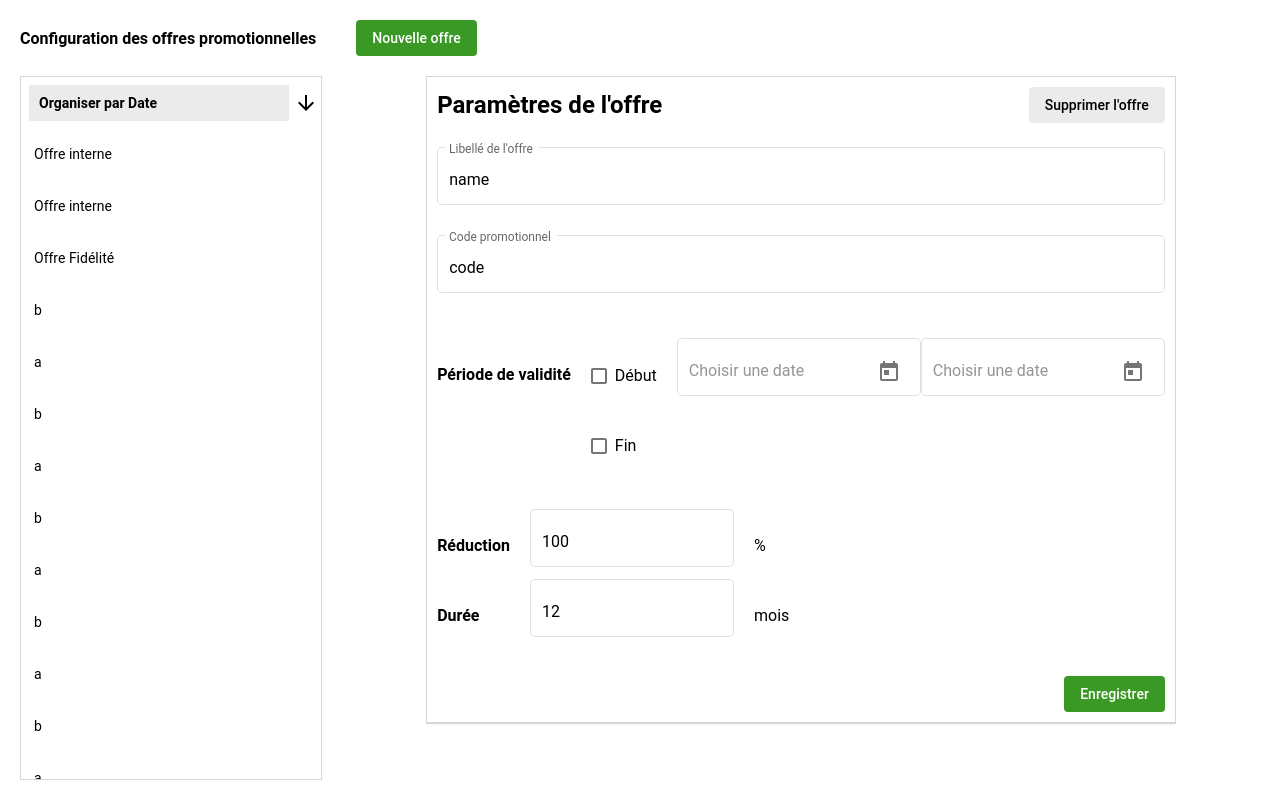
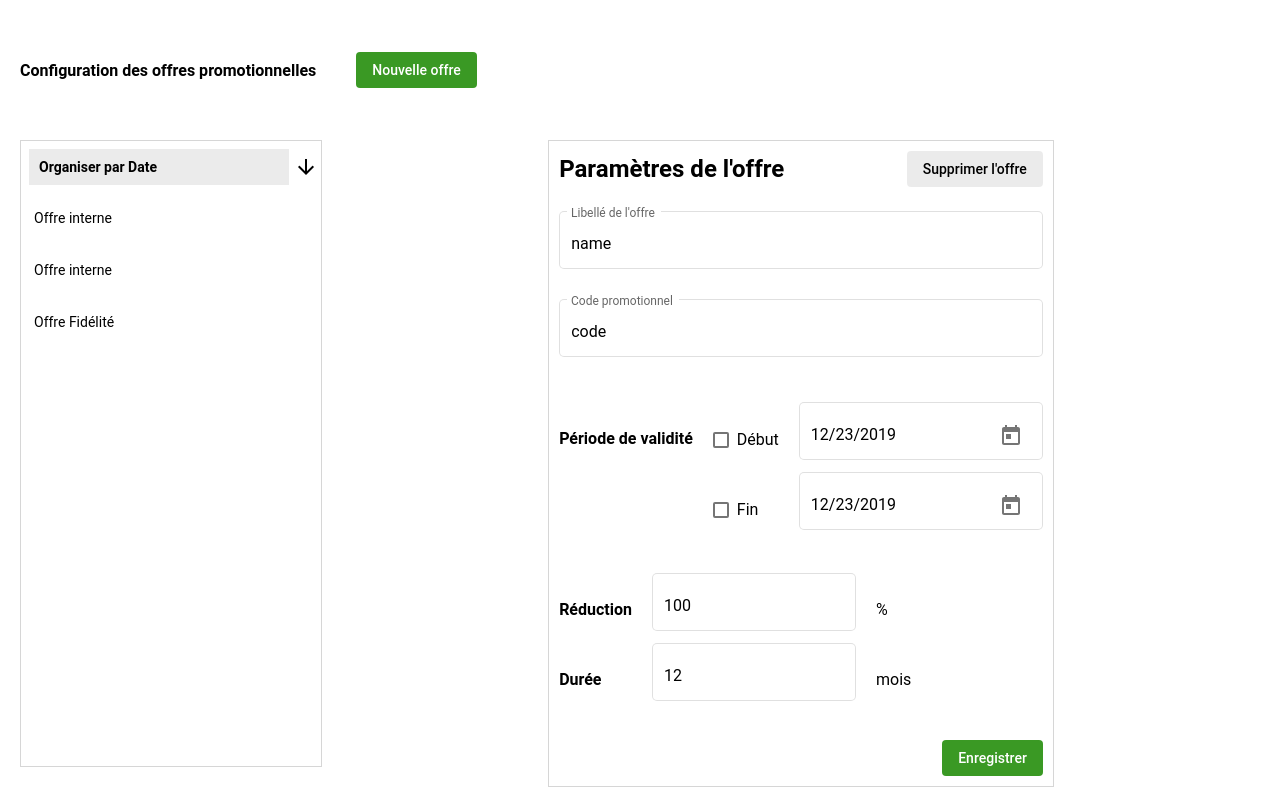
Before and after one commit to emilletpharma/Coupon, an Angular app: page / in a window 1280 px wide. Built offline with nearby package versions, Linux system fonts and the light colour scheme.

Commit message:
2 files modified

```diff
--- a/src/app/form-field-overview-example.html
+++ b/src/app/form-field-overview-example.html
@@ -35,7 +35,7 @@
 				</div>
 
 				<form [formGroup]="formGroup" class="vertical">
-					<mat-form-field appearance="outline" *ngFor="let identity of item.identityItemList">
+					<mat-form-field appearance="outline" *ngFor="let identity of (item$ | async)?.identityItemList">
 						<mat-label>{{identity.hint}}</mat-label>
 						<input [formControlName]="identity.type"  matInput>
 					</mat-form-field>
@@ -46,41 +46,48 @@
 
 				<div class="horizontal">
 					<div class="vertical">
-						<div *ngFor="let validity of item.validityItemList" class="bold right-space cell">
+						<div *ngFor="let validity of (item$ | async)?.validityItemList" class="bold right-space cell">
 							{{validity.title}}
 						</div>
 					</div>
 
 					<div class="vertical">
-						<mat-checkbox *ngFor="let validity of item.validityItemList" class="right-space cell">
+						<mat-checkbox *ngFor="let validity of (item$ | async)?.validityItemList"
+							class="right-space cell">
 							{{validity.subtitle}}</mat-checkbox>
 					</div>
 
-					<div class="vertical">
-						<form [formGroup]="formGroup">
-							<mat-form-field *ngFor="let validity of item.validityItemList" appearance="outline"
-								class="cell">
-								<input matInput [matDatepicker]="picker" placeholder={{validity.hint}}>
-								<mat-datepicker-toggle matSuffix [for]="picker"></mat-datepicker-toggle>
-								<mat-datepicker #picker></mat-datepicker>
-							</mat-form-field>
-						</form>
-					</div>
+
+					<form [formGroup]="formGroup" class="vertical">
+						<mat-form-field *ngFor="let validity of (item$ | async)?.validityItemList" appearance="outline"
+							class="cell">
+							<input matInput
+              [min]="validity.type === 'toDate' && (coupon$ | async)?.fromDate ? (coupon$ | async).fromDate : null"
+              [max]="validity.type === 'fromDate' && (coupon$ | async)?.toDate ? (coupon$ | async).toDate : null"
+              [formControlName]="validity.type"
+                [matDatepicker]="picker"
+                 placeholder={{validity.hint}}>
+							<mat-datepicker-toggle matSuffix [for]="picker"></mat-datepicker-toggle>
+							<mat-datepicker #picker></mat-datepicker>
+						</mat-form-field>
+					</form>
+
 				</div>
 				<div class="horizontal">
 					<div class="vertical">
-						<div *ngFor="let param of item.paramItemList" class="right-space bold cell">
+						<div *ngFor="let param of (item$ | async)?.paramItemList" class="right-space bold cell">
 							{{param.title}}
 						</div>
 					</div>
 					<form [formGroup]="formGroup" class="vertical">
-						<mat-form-field *ngFor="let param of item.paramItemList" appearance="outline"
+						<mat-form-field *ngFor="let param of (item$ | async)?.paramItemList" appearance="outline"
 							class="right-space cell">
 							<input [formControlName]="param.type" type="number" matInput placeholder={{param.hint}}>
             </mat-form-field>
 					</form>
 					<div class="vertical">
-						<div *ngFor="let param of item.paramItemList" class="right-space cell">{{param.unit}}
+						<div *ngFor="let param of (item$ | async)?.paramItemList" class="right-space cell">
+							{{param.unit}}
 						</div>
 					</div>
 				</div>
--- a/src/app/form-field-overview-example.ts
+++ b/src/app/form-field-overview-example.ts
@@ -18,143 +18,84 @@ import {
   styleUrls: ["form-field-overview-example.scss"]
 })
 export class FormFieldOverviewExample {
-  item = new CouponItem(
+  item$ = new BehaviorSubject<CouponItem>(this.convertCouponToItem(new Coupon("name", "code", 100, 12, new Date(), new Date())));
+  coupon$ = new BehaviorSubject<Coupon>(new Coupon("name", "code", 100, 12, new Date(), new Date()));
+  couponList = ["Offre interne", "Offre interne", "Offre Fidélité"];
+  formGroup: FormGroup;
+  sub: Subscription = new Subscription();
+  sub2: Subscription = new Subscription();
+
+  min = new Date();
+
+  constructor(private formBuilder: FormBuilder) {
+        this.formGroup = this.formBuilder.group(new Coupon());
+
+
+    this.sub2 = this.coupon$.subscribe(coupon =>
+      this.formGroup.setValue(coupon, {emitEvent: false}))
+
+    this.sub = this.formGroup.valueChanges.subscribe(coupon => {
+      this.coupon$.next(coupon);
+      console.log(coupon);
+    });
+  }
+
+  public convertCouponToItem(coupon: Coupon) {
+    return new CouponItem(
       [
-      new CouponIdentityItem(CouponItemType.Name, "", "Libellé de l'offre"),
-      new CouponIdentityItem(CouponItemType.Code, "", "Code promotionnel")
+        new CouponIdentityItem(
+          CouponItemType.Name,
+          "Libellé de l'offre",
+          coupon.name
+        ),
+        new CouponIdentityItem(
+          CouponItemType.Code,
+          "Code promotionnel",
+          coupon.code
+
+        )
       ],
       [
         new CouponValidityItem(
-        CouponItemType.From,
+          CouponItemType.FromDate,
           "Période de validité",
           "Choisir une date",
-        "Début"
+          "Début",
+          coupon.fromDate
         ),
-      new CouponValidityItem(CouponItemType.To, "", "Choisir une date", "Fin")
+        new CouponValidityItem(
+          CouponItemType.ToDate,
+          "",
+          "Choisir une date",
+          "Fin",
+          coupon.toDate
+        )
       ],
       [
         new CouponParamItem(
           CouponItemType.Percent,
           "Réduction",
           "Pourcentage",
-        "%"
+          "%",
+          coupon.percent
         ),
-      new CouponParamItem(CouponItemType.Duration, "Durée", "Nombre", "mois")
+        new CouponParamItem(
+          CouponItemType.Duration,
+          "Durée",
+          "Nombre",
+          "mois",
+          coupon.duration
+        )
       ]
     );
+  }
 
-  coupon = new Coupon("name", "code", 100, 12, "", "");
-
-  couponList = [
-    "Offre interne",
-    "Offre interne",
-    "Offre Fidélité",
-    "b",
-    "a",
-    "b",
-    "a",
-    "b",
-    "a",
-    "b",
-    "a",
-    "b",
-    "a",
-    "b",
-    "a",
-    "b",
-    "a",
-    "b",
-    "a",
-    "b",
-    "a",
-    "b",
-    "a",
-    "b",
-    "a",
-    "b",
-    "a",
-    "b",
-    "a",
-    "b",
-    "a",
-    "b",
-    "a",
-    "b",
-    "a",
-    "b",
-    "a",
-    "b",
-    "b",
-    "a",
-    "b",
-    "a",
-    "b",
-    "a",
-    "b",
-    "a",
-    "b",
-    "a",
-    "b",
-    "a",
-    "b",
-    "a",
-    "b",
-    "a",
-    "b",
-    "a",
-    "b",
-    "b",
-    "a",
-    "b",
-    "a",
-    "b",
-    "a",
-    "b",
-    "a",
-    "b",
-    "a",
-    "b",
-    "a",
-    "b",
-    "a",
-    "b",
-    "a",
-    "b",
-    "a",
-    "b",
-    "b",
-    "a",
-    "b",
-    "a",
-    "b",
-    "a",
-    "b",
-    "a",
-    "b",
-    "a",
-    "b",
-    "a",
-    "b",
-    "a",
-    "b",
-    "a",
-    "b",
-    "a",
-    "b"
-  ];
-
-  formGroup: FormGroup;
-
-  sub: Subscription = new Subscription();
-
-  constructor(private formBuilder: FormBuilder) {
-    this.formGroup = this.formBuilder.group({
-      [CouponItemType.Name]: this.coupon.name,
-      [CouponItemType.Code]: this.coupon.code,
-      [CouponItemType.Percent]: this.coupon.percent,
-      [CouponItemType.Duration]: this.coupon.duration
-    });
-    this.sub = this.formGroup.valueChanges.subscribe(v => console.log(v));
+  public onValidityDateRequest(type: CouponItemType) {
+    /*
+    const validity = this.item.validityItemList.filter(v => v.type === type)
+      .shift;
+    return validity instanceof CouponValidityItem ? validity.date : null;
+    */
   }
 }
 
@@ -164,8 +105,8 @@ class Coupon {
     public code?: string,
     public percent?: number,
     public duration?: number,
-    public fromDate?: string,
-    public toDate?: string
+    public fromDate?: Date,
+    public toDate?: Date
   ) {}
 }
 
@@ -180,8 +121,8 @@ class CouponItem {
 class CouponIdentityItem {
   constructor(
     public type: CouponItemType,
-    public title: string,
-    public hint: string
+    public hint: string,
+    public title?: string
   ) {}
 }
 
@@ -191,7 +132,7 @@ class CouponValidityItem {
     public title: string,
     public hint: string,
     public subtitle: string,
-    public date?: string
+    public date?: Date
   ) {}
 }
 
@@ -206,10 +147,10 @@ class CouponParamItem {
 }
 
 enum CouponItemType {
-  Name = "NAME",
-  Code = "CODE",
-  From = "FROM",
-  To = "TO",
-  Percent = "PERCENT",
-  Duration = "DURATION"
+  Name = "name",
+  Code = "code",
+  FromDate = "fromDate",
+  ToDate = "toDate",
+  Percent = "percent",
+  Duration = "duration"
 }
```
Lines whose indentation alone changed are shown as unchanged.
